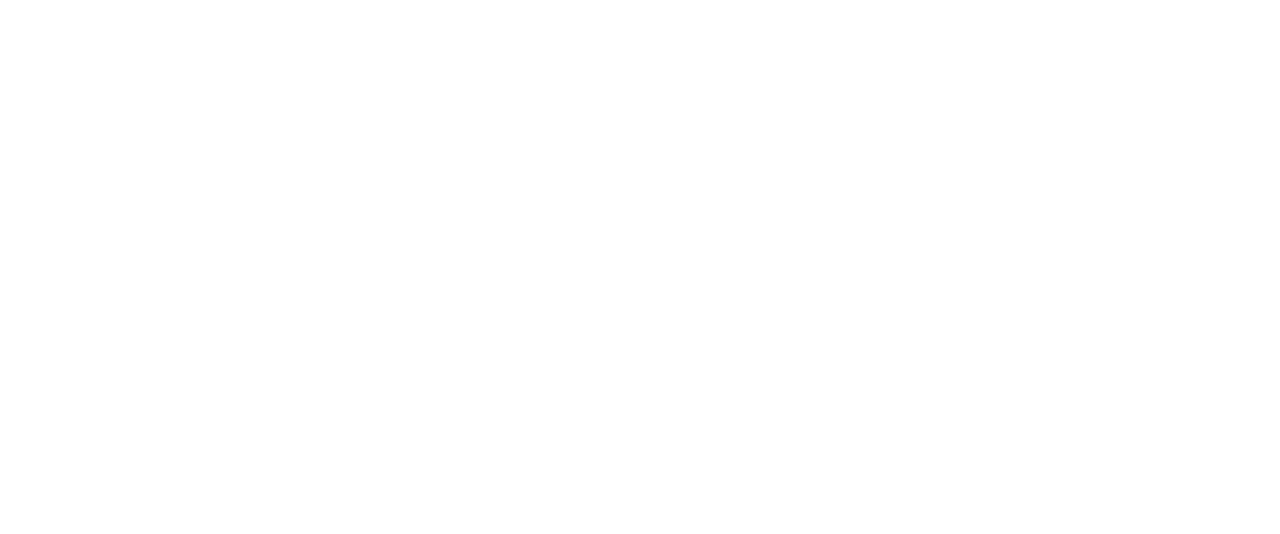
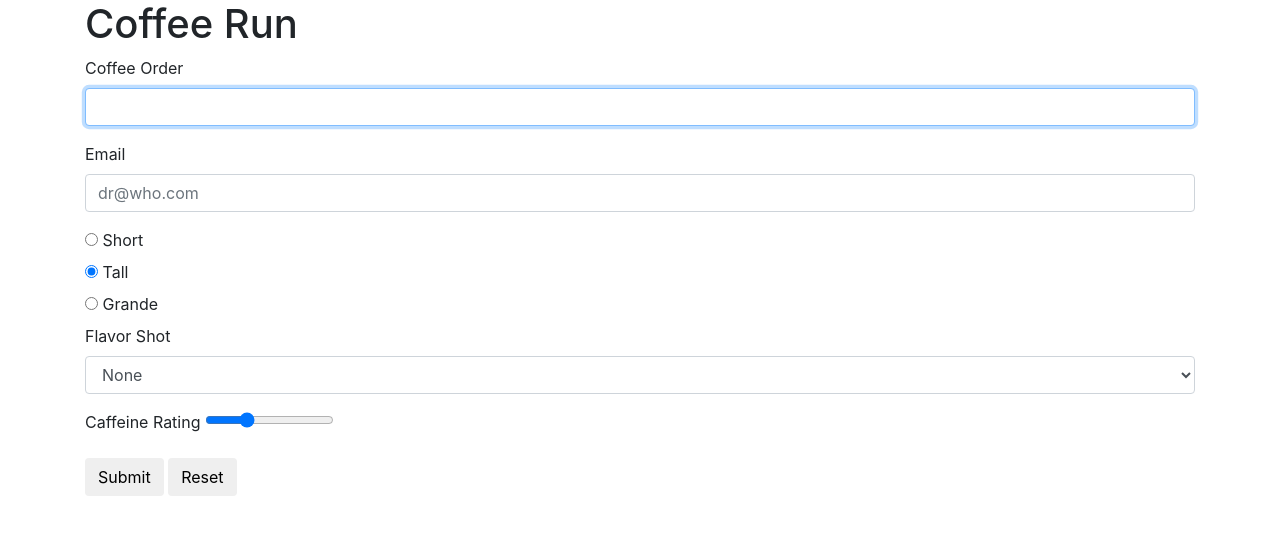
Before and after one commit to rockan007/coffee-run, a plain HTML site: page index.html in a window 1280 px wide. Drawn offline with nearby package versions, Linux system fonts and the light colour scheme.

Commit message:
bootstrap 样式

```diff
--- a/index.html
+++ b/index.html
@@ -1,14 +1,67 @@
 <!DOCTYPE html>
 <html lang="en">
+
 <head>
     <meta charset="UTF-8">
     <meta name="viewport" content="width=device-width, initial-scale=1.0">
     <meta http-equiv="X-UA-Compatible" content="ie=edge">
     <title>coffee run</title>
+    <link rel="stylesheet" href="https://cdnjs.cloudflare.com/ajax/libs/twitter-bootstrap/4.1.1/css/bootstrap.min.css" />
 </head>
-<body>
+
+<body class="container">
+    <header>
+        <h1>Coffee Run</h1>
+    </header>
+    <section>
+        <div class="panel panel-default">
+            <div class="panel-body">
+                <form data-coffee-order="form">
+                    <div class="form-group">
+                        <label for="coffeeOrder">Coffee Order</label>
+                        <input class="form-control" name="coffee" id="coffeeOrder" autofocus />
+                    </div>
+                    <div class="form-group">
+                        <label for="emailInput">Email</label>
+                        <input class="form-control" type="email" name="emailAddress" id="emailInput" value="" placeholder="dr@who.com" />
+                    </div>
+                    <div class="radio">
+                        <label>
+                            <input type="radio" name="size" value="short" /> Short
+                        </label>
+                    </div>
+                    <div class="radio">
+                        <label>
+                            <input type="radio" name="size" value="tall" checked /> Tall
+                        </label>
+                    </div>
+                    <div class="radio">
+                        <label>
+                            <input type="radio" name="size" value="grande" /> Grande
+                        </label>
+                    </div>
+                    <div class="form-group">
+                        <label for="flavorShot">Flavor Shot</label>
+                        <select id="flavorShot" class="form-control" name="flavor">
+                            <option value="">None</option>
+                            <option value="caramel">Caramel</option>
+                            <option value="almond">Almond</option>
+                            <option value="mocha">Mocha</option>
+                        </select>
+                    </div>
+                    <div class="form-group">
+                        <label for="strengthLevel">Caffeine Rating</label>
+                        <input name="strength" id="strengthLevel" type="range" value="30" />
+                    </div>
+                    <button type="submit" class="btn btn-default">Submit</button>
+                    <button type="reset" class="btn btn-default">Reset</button>
+                </form>
+            </div>
+        </div>
+    </section>
     <script src="./scripts/datastore.js" charset="UTF-8"></script>
     <script src="./scripts/truck.js" charset="UTF-8"></script>
     <script src="./scripts/main.js" charset="UTF-8"></script>
 </body>
+
 </html>
```
